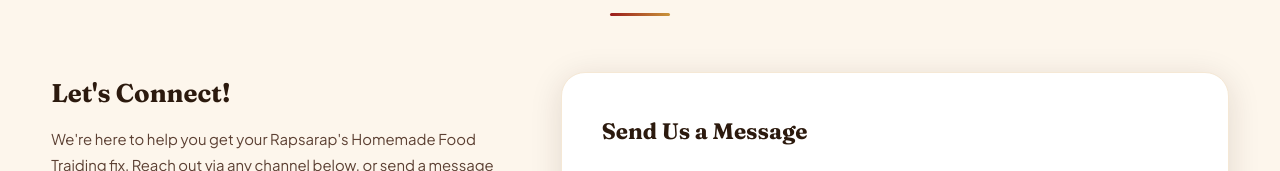
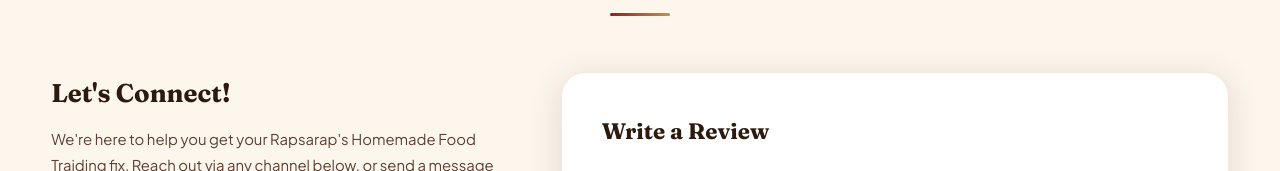
Before and after one commit to nikosan-A/francis-altares, a plain HTML site: page rapsaraps/index.html in a window 1280 px wide. Shown: the part 6319-6490 px from the top of the page. Drawn offline with Linux system fonts and the light colour scheme.

Commit message:
Change heading from 'Send Us a Message' to 'Write a Review'

```diff
--- a/rapsaraps/index.html
+++ b/rapsaraps/index.html
@@ -1932,7 +1932,7 @@
         </div>
       </div>
       <div class="contact-form-wrap reveal-right">
-        <h3>Send Us a Message</h3>
+        <h3>Write a Review</h3>
         <form id="contactForm" onsubmit="handleContactForm(event)">
           <div class="form-group">
             <label for="cName">Your Name</label>
```
